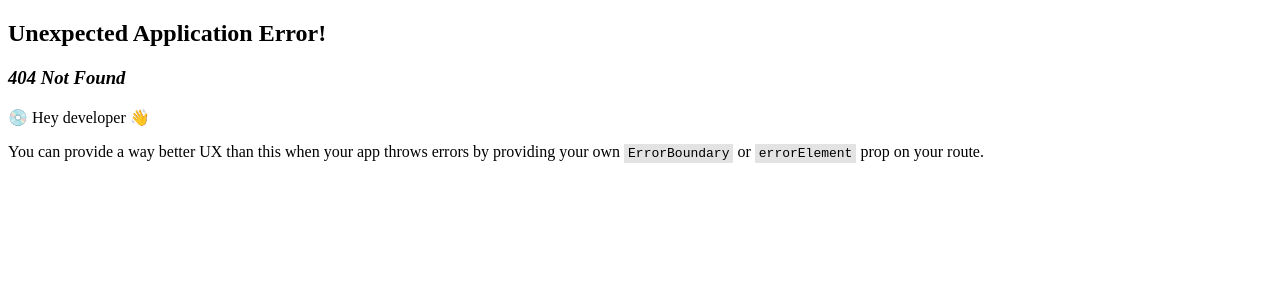
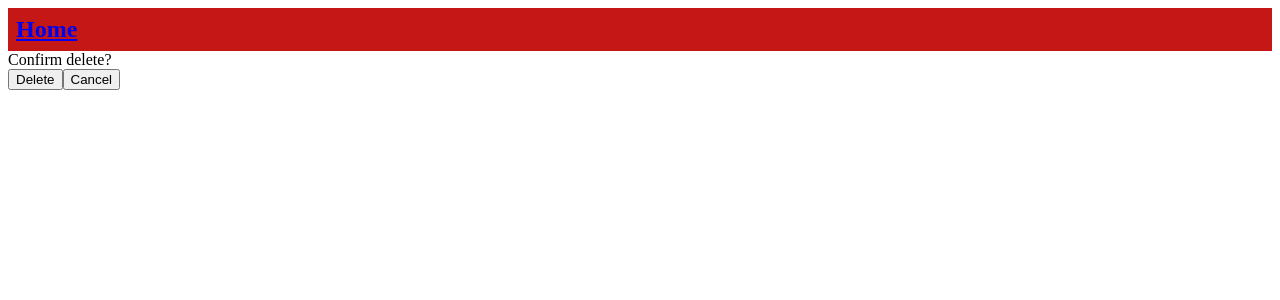
Before and after one commit to martinbago22/freestyle_mern_stack, a React (Vite) app in the folder client/: page /delete/1 in a window 1280 px wide. Before the commit this address had no page. Shown: the top 300 px of the page. Built offline with nearby package versions, Linux system fonts and the light colour scheme.

Commit message:
add event delete feature with confirmation

```diff
--- /dev/null
+++ b/client/src/Pages/DeleteEvent.jsx
@@ -0,0 +1,21 @@
+import ConfirmDelete from "../components/ConfirmDelete";
+import { useNavigate } from "react-router-dom";
+
+export default function DeleteEvent() {
+  const navigate = useNavigate();
+
+  async function handleDelete(id) {
+    const response = await fetch(`/api/${id}`, {
+      method: 'DELETE',
+      headers: { 'Content-Type': 'application/json' }
+    });
+    if (response.ok) {
+      console.log('yey');
+      navigate('/');
+    }
+  }
+
+  return (
+    <ConfirmDelete onDelete={handleDelete} />
+  )
+}
--- /dev/null
+++ b/client/src/components/ConfirmDelete.jsx
@@ -0,0 +1,14 @@
+import { Link, useParams } from "react-router-dom";
+
+export default function ConfirmDelete({ onDelete }) {
+  const { id } = useParams();
+  return (
+    <div>
+      <div>Confirm delete?</div>
+      <div>
+        <button onClick={() => onDelete(id)}>Delete</button>
+        <Link to='/'><button>Cancel</button></Link>
+      </div>
+    </div>
+  )
+}
--- a/client/src/components/EventDetails.jsx
+++ b/client/src/components/EventDetails.jsx
@@ -1,4 +1,6 @@
-export default function EventDetails({ event }) {
+import { Link } from "react-router-dom"
+
+export default function EventDetails({ event, onDelete }) {
   return (
     <div className="Event">
       <div className="EventName">{event.name}</div>
@@ -23,7 +25,7 @@ export default function EventDetails({ event }) {
       </div>
       <div className="EventDetails">{event.details}</div>
       <div className="EventButtons">
-        <button>DEL</button>
+        <Link to={`/delete/${event._id}`}><button>DEL</button></Link>
         <button>EDIT</button>
       </div>
     </div>
```
Also changed, not shown: client/src/main.jsx (+6 -1 lines), 1 other file (tests, documents, lock files or other folders).
